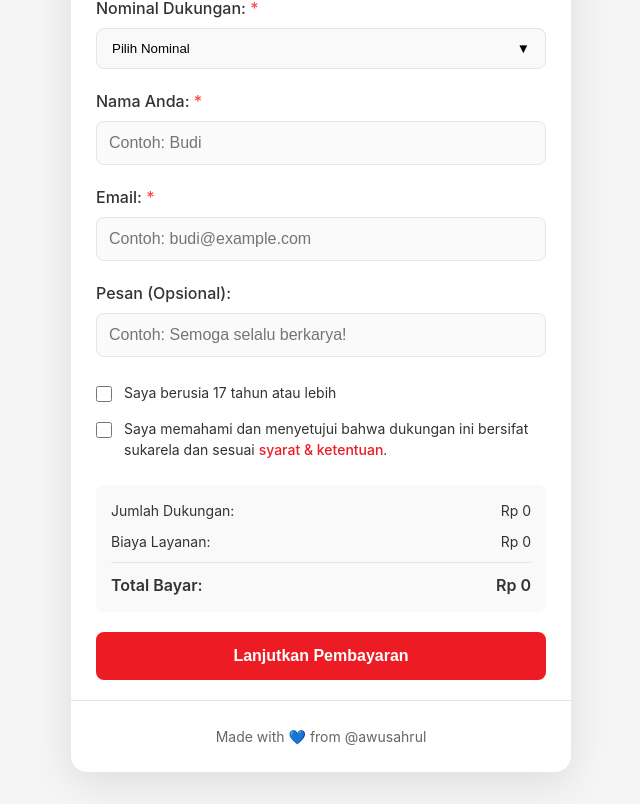
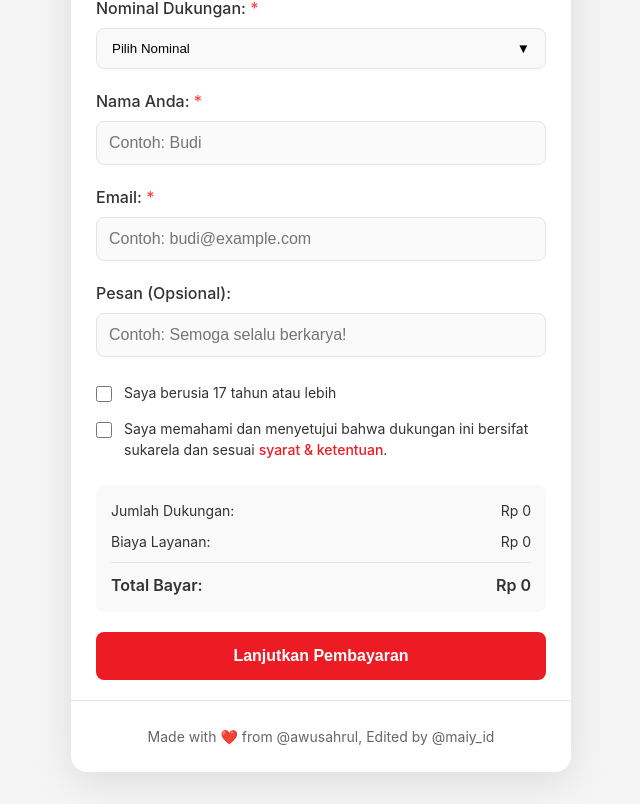
Before and after one commit to muhariefikhsanyafi/LapakSulawesi, a Next.js app: page / in a window 1280 px wide. Shown: the part 257-1061 px from the top of the page, without its empty margins (319-959 px from the left). Built offline with nearby package versions, Linux system fonts and the light colour scheme.

Commit message:
Update index.tsx

```diff
--- a/pages/index.tsx
+++ b/pages/index.tsx
@@ -274,7 +274,7 @@ const HalamanDukungan: NextPage = () => {
               </form>
           </div>
         </div>
-        <footer className="kaki-utama">Made with 💙 from @awusahrul</footer>
+        <footer className="kaki-utama">Made with ❤️ from @awusahrul, Edited by @maiy_id</footer>
       </div>
       {apakahModalQrisTerbuka && dukunganAktif && (
         <div className={`modal ${apakahModalQrisTerbuka ? 'aktif' : ''}`} onClick={() => aturApakahModalQrisTerbuka(false)}>
```
